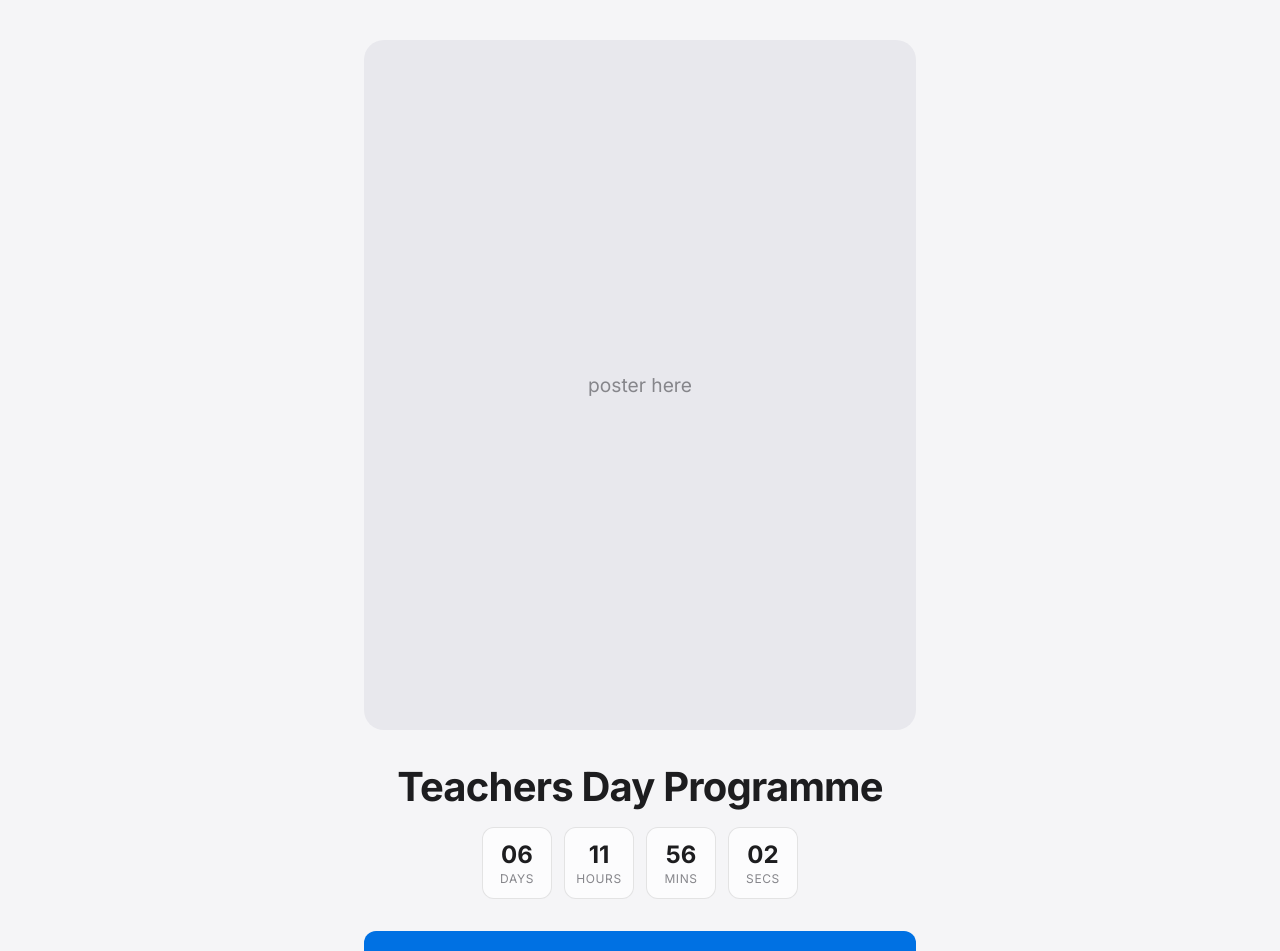
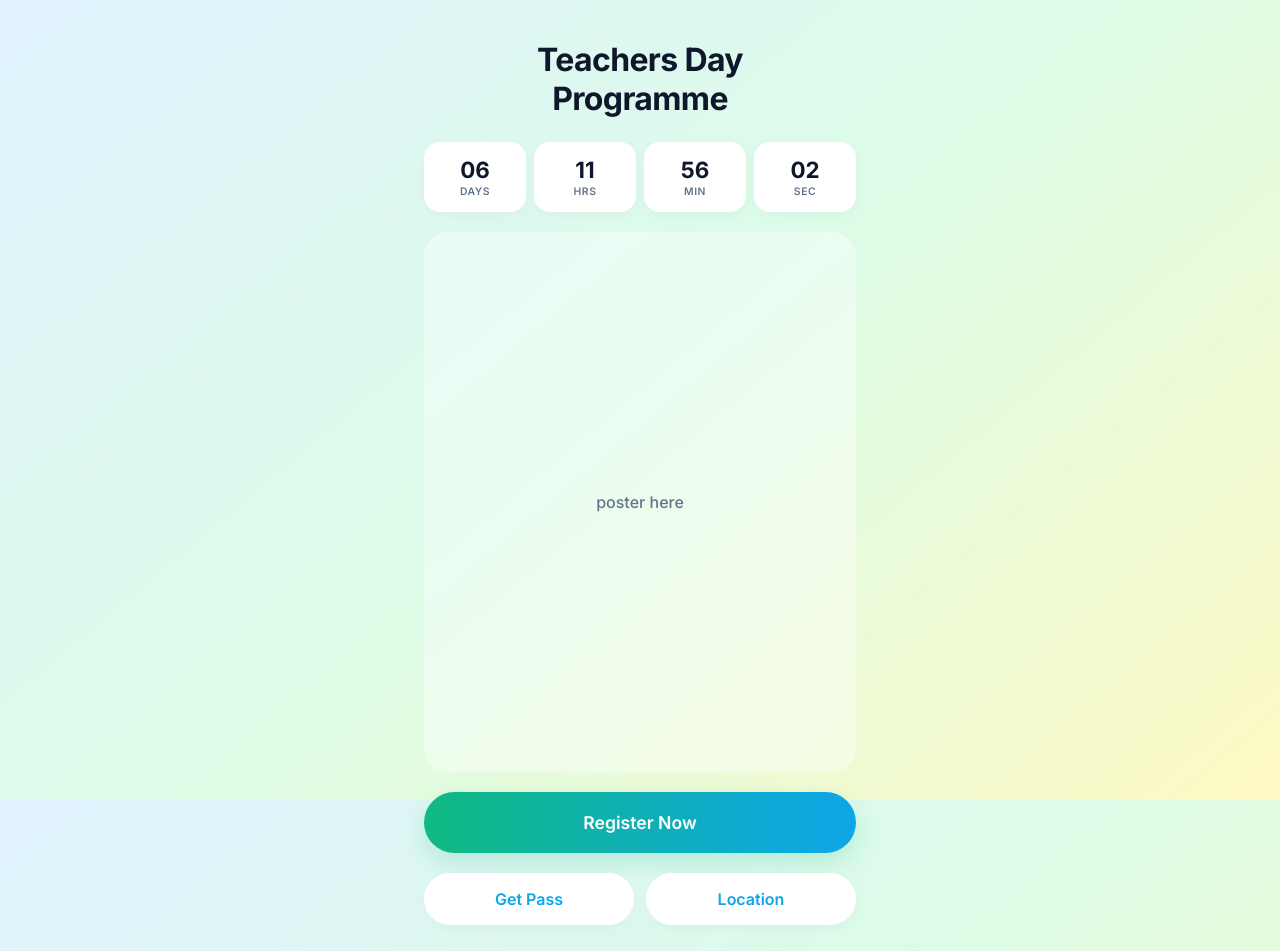
Before and after one commit to Shameelmya/Sep5Registration, a Next.js app: page / in a window 1280 px wide. Shown: the top 951 px of the page. Built offline with nearby package versions, Linux system fonts and the light colour scheme; no server answers; the database is empty.

Commit message:
Update UI design and layout

```diff
--- a/src/app/globals.css
+++ b/src/app/globals.css
@@ -1,31 +1,21 @@
 @import url('https://fonts.googleapis.com/css2?family=Inter:wght@300;400;500;600;700&display=swap');
 
 :root {
-  --background: #f5f5f7;
-  --foreground: #1d1d1f;
-  --primary: #0071e3;
-  --primary-hover: #0077ED;
-  --secondary: #e8e8ed;
-  --secondary-text: #86868b;
-  --card-bg: rgba(255, 255, 255, 0.7);
-  --border: rgba(0, 0, 0, 0.1);
-  --success: #34c759;
-  --danger: #ff3b30;
-  --radius-lg: 20px;
-  --radius-md: 12px;
-  --shadow-sm: 0 2px 8px rgba(0,0,0,0.04);
-  --shadow-md: 0 4px 16px rgba(0,0,0,0.08);
-}
-
-@media (prefers-color-scheme: dark) {
-  :root {
-    --background: #000000;
-    --foreground: #f5f5f7;
-    --secondary: #1c1c1e;
-    --secondary-text: #a1a1a6;
-    --card-bg: rgba(28, 28, 30, 0.7);
-    --border: rgba(255, 255, 255, 0.1);
-  }
+  --background: #f8fafc;
+  --foreground: #0f172a;
+  --primary: #10b981; /* Emerald Green */
+  --primary-alt: #0ea5e9; /* Sky Blue */
+  --accent: #eab308; /* Yellow */
+  --secondary: #ffffff;
+  --secondary-text: #64748b;
+  --card-bg: #ffffff;
+  --border: transparent;
+  --success: #10b981;
+  --danger: #ef4444;
+  --radius-lg: 24px;
+  --radius-md: 16px;
+  --shadow-sm: 0 4px 15px rgba(0,0,0,0.03);
+  --shadow-md: 0 10px 25px rgba(16, 185, 129, 0.2);
 }
 
 * {
@@ -36,7 +26,9 @@
 
 body {
   font-family: 'Inter', -apple-system, BlinkMacSystemFont, 'Segoe UI', Roboto, Helvetica, Arial, sans-serif;
-  background-color: var(--background);
+  /* Beautiful soft professional gradient of Blue, Green, and Yellow */
+  background: linear-gradient(140deg, #e0f2fe 0%, #dcfce7 50%, #fef9c3 100%);
+  background-attachment: fixed;
   color: var(--foreground);
   -webkit-font-smoothing: antialiased;
   min-height: 100vh;
@@ -55,23 +47,56 @@ button {
 }
 
 /* Typography */
-h1 { font-size: 2.5rem; font-weight: 700; letter-spacing: -0.02em; }
+h1 { font-size: 2rem; font-weight: 700; letter-spacing: -0.02em; color: var(--foreground); }
 h2 { font-size: 1.5rem; font-weight: 600; letter-spacing: -0.01em; }
 p { line-height: 1.5; }
 
 /* Utilities */
 .glass {
-  background: var(--card-bg);
+  background: rgba(255, 255, 255, 0.6);
   backdrop-filter: blur(20px);
   -webkit-backdrop-filter: blur(20px);
-  border: 1px solid var(--border);
+  border: 1px solid rgba(255, 255, 255, 0.4);
 }
 
 .btn-primary {
-  background-color: var(--primary);
+  /* Green and Blue mix gradient for button */
+  background: linear-gradient(90deg, var(--primary), var(--primary-alt));
   color: white;
-  padding: 14px 24px;
-  border-radius: var(--radius-md);
+  padding: 18px 24px;
+  border-radius: 9999px; /* Pill shape */
+  font-size: 1.05rem;
+  font-weight: 600;
+  transition: all 0.2s ease;
+  width: 100%;
+  display: flex;
+  justify-content: center;
+  align-items: center;
+  text-decoration: none;
+  box-shadow: var(--shadow-md);
+}
+
+.btn-primary:hover {
+  transform: translateY(-2px);
+  box-shadow: 0 14px 30px rgba(14, 165, 233, 0.25);
+}
+
+.btn-primary:active {
+  transform: translateY(1px);
+}
+
+.btn-primary:disabled {
+  background: #cbd5e1;
+  box-shadow: none;
+  cursor: not-allowed;
+  transform: none;
+}
+
+.btn-secondary {
+  background-color: var(--secondary);
+  color: var(--primary-alt);
+  padding: 16px 24px;
+  border-radius: 9999px; /* Pill shape */
   font-size: 1rem;
   font-weight: 600;
   transition: all 0.2s ease;
@@ -80,58 +105,53 @@ p { line-height: 1.5; }
   justify-content: center;
   align-items: center;
   text-decoration: none;
-}
-
-.btn-primary:hover {
-  background-color: var(--primary-hover);
-  transform: scale(0.98);
-}
-
-.btn-primary:disabled {
-  background-color: var(--secondary-text);
-  cursor: not-allowed;
-  transform: none;
-}
-
-.btn-secondary {
-  background-color: var(--secondary);
-  color: var(--foreground);
-  padding: 14px 24px;
-  border-radius: var(--radius-md);
-  font-size: 1rem;
-  font-weight: 600;
-  transition: all 0.2s ease;
-  width: 100%;
-  display: flex;
-  justify-content: center;
-  align-items: center;
-  text-decoration: none;
+  box-shadow: var(--shadow-sm);
 }
 
 .btn-secondary:hover {
-  filter: brightness(0.95);
-  transform: scale(0.98);
+  background-color: #f8fafc;
+  transform: translateY(-2px);
+}
+
+/* Modern Inputs resembling the uploaded design */
+.input-wrapper {
+  display: flex;
+  flex-direction: column;
+  margin-bottom: 20px;
+}
+
+.input-label {
+  font-size: 0.85rem;
+  font-weight: 500;
+  color: #475569;
+  margin-bottom: 8px;
+  margin-left: 12px;
 }
 
 .input-field {
   width: 100%;
-  padding: 16px;
-  border-radius: var(--radius-md);
-  border: 1px solid var(--border);
-  background: var(--background);
+  padding: 16px 20px;
+  border-radius: 9999px; /* Pill shape */
+  border: 2px solid transparent;
+  background: #ffffff;
   color: var(--foreground);
   font-size: 1rem;
-  transition: border-color 0.2s ease;
-  margin-bottom: 16px;
+  transition: all 0.2s ease;
+  box-shadow: 0 4px 15px rgba(0,0,0,0.03);
 }
 
 .input-field:focus {
-  border-color: var(--primary);
+  border-color: var(--primary-alt);
   outline: none;
+  box-shadow: 0 4px 15px rgba(14, 165, 233, 0.1);
+}
+
+.input-field::placeholder {
+  color: #94a3b8;
 }
 
 .container {
-  max-width: 600px;
+  max-width: 480px; /* Slightly narrower for perfect mobile feel on desktop */
   margin: 0 auto;
   padding: 24px;
 }
--- a/src/app/page.tsx
+++ b/src/app/page.tsx
@@ -33,7 +33,6 @@ export default function Home() {
   }, []);
 
   useEffect(() => {
-    // Fetch registration status from firebase
     const fetchConfig = async () => {
       try {
         const configRef = doc(db, 'config', 'admin');
@@ -49,47 +48,52 @@ export default function Home() {
   }, []);
 
   return (
-    <div className="container animate-fade-in" style={{ textAlign: 'center', paddingTop: '40px' }}>
+    <div className="container animate-fade-in" style={{ display: 'flex', flexDirection: 'column', alignItems: 'center', paddingTop: '40px', paddingBottom: '40px' }}>
 
-      {/* Poster Placeholder - Empty block with alt text as requested */}
-      <div style={{ width: '100%', aspectRatio: '1080/1350', backgroundColor: 'var(--secondary)', display: 'flex', justifyContent: 'center', alignItems: 'center', borderRadius: 'var(--radius-lg)', marginBottom: '32px' }}>
-        <span style={{ color: 'var(--secondary-text)', fontSize: '1.2rem' }}>poster here</span>
-      </div>
+      <h1 style={{ marginBottom: '24px', textAlign: 'center', color: '#0f172a' }}>Teachers Day<br/>Programme</h1>
 
-      <h1 style={{ marginBottom: '16px' }}>Teachers Day Programme</h1>
+      <div style={{ width: '100%', display: 'flex', flexDirection: 'column', gap: '20px' }}>
 
         {/* Countdown Timer */}
-      <div style={{ display: 'flex', justifyContent: 'center', gap: '12px', marginBottom: '32px' }}>
+        <div style={{ display: 'flex', justifyContent: 'space-between', gap: '8px', width: '100%' }}>
           {timeLeft ? (
             <>
               <TimeBox value={timeLeft.d} label="Days" />
-            <TimeBox value={timeLeft.h} label="Hours" />
-            <TimeBox value={timeLeft.m} label="Mins" />
-            <TimeBox value={timeLeft.s} label="Secs" />
+              <TimeBox value={timeLeft.h} label="Hrs" />
+              <TimeBox value={timeLeft.m} label="Min" />
+              <TimeBox value={timeLeft.s} label="Sec" />
             </>
           ) : (
-          <div style={{ height: '70px', display: 'flex', alignItems: 'center' }}>Loading timer...</div>
+            <div style={{ height: '80px', width: '100%', display: 'flex', alignItems: 'center', justifyContent: 'center' }}>Loading timer...</div>
           )}
         </div>
 
-      <div style={{ display: 'flex', flexDirection: 'column', gap: '16px' }}>
+        {/* Poster Placeholder - Empty block with alt text as requested */}
+        <div style={{ width: '100%', aspectRatio: '1080/1350', background: 'rgba(255,255,255,0.4)', display: 'flex', justifyContent: 'center', alignItems: 'center', borderRadius: 'var(--radius-lg)' }}>
+          <span style={{ color: 'var(--secondary-text)', fontSize: '1rem', fontWeight: '500' }}>poster here</span>
+        </div>
+
+        {/* Register Button */}
         {isRegOpen ? (
-          <Link href="/register" className="btn-primary" style={{ padding: '18px', fontSize: '1.2rem' }}>
+          <Link href="/register" className="btn-primary" style={{ padding: '20px', fontSize: '1.1rem' }}>
             Register Now
           </Link>
         ) : (
-          <button className="btn-primary" disabled style={{ padding: '18px', fontSize: '1.2rem' }}>
+          <button className="btn-primary" disabled style={{ padding: '20px', fontSize: '1.1rem' }}>
             Registration Closed
           </button>
         )}
 
-        <Link href="/get-pass" className="btn-secondary" style={{ padding: '18px' }}>
+        {/* Get Pass & Location Half/Half */}
+        <div style={{ display: 'flex', gap: '12px', width: '100%' }}>
+          <Link href="/get-pass" className="btn-secondary" style={{ flex: 1, padding: '16px 0' }}>
             Get Pass
           </Link>
-
-        <a href="https://maps.google.com/?q=MLA+Office" target="_blank" rel="noopener noreferrer" className="btn-secondary" style={{ padding: '18px' }}>
+          <a href="https://maps.google.com/?q=MLA+Office" target="_blank" rel="noopener noreferrer" className="btn-secondary" style={{ flex: 1, padding: '16px 0' }}>
             Location
           </a>
+        </div>
+
       </div>
     </div>
   );
@@ -97,9 +101,9 @@ export default function Home() {
 
 function TimeBox({ value, label }: { value: number, label: string }) {
   return (
-    <div className="glass" style={{ padding: '12px 8px', borderRadius: 'var(--radius-md)', minWidth: '70px' }}>
-      <div style={{ fontSize: '1.5rem', fontWeight: '700', marginBottom: '2px' }}>{value.toString().padStart(2, '0')}</div>
-      <div style={{ fontSize: '0.75rem', color: 'var(--secondary-text)', textTransform: 'uppercase', letterSpacing: '0.05em' }}>{label}</div>
+    <div style={{ flex: 1, background: '#ffffff', borderRadius: '16px', padding: '14px 4px', display: 'flex', flexDirection: 'column', alignItems: 'center', boxShadow: '0 4px 15px rgba(0,0,0,0.03)' }}>
+      <div style={{ fontSize: '1.4rem', fontWeight: '700', color: '#0f172a', marginBottom: '2px' }}>{value.toString().padStart(2, '0')}</div>
+      <div style={{ fontSize: '0.65rem', color: '#64748b', textTransform: 'uppercase', letterSpacing: '0.05em', fontWeight: '600' }}>{label}</div>
     </div>
   );
 }
```
Also changed, not shown: src/app/register/page.tsx (+30 -31 lines). Lines whose indentation alone changed are shown as unchanged.
